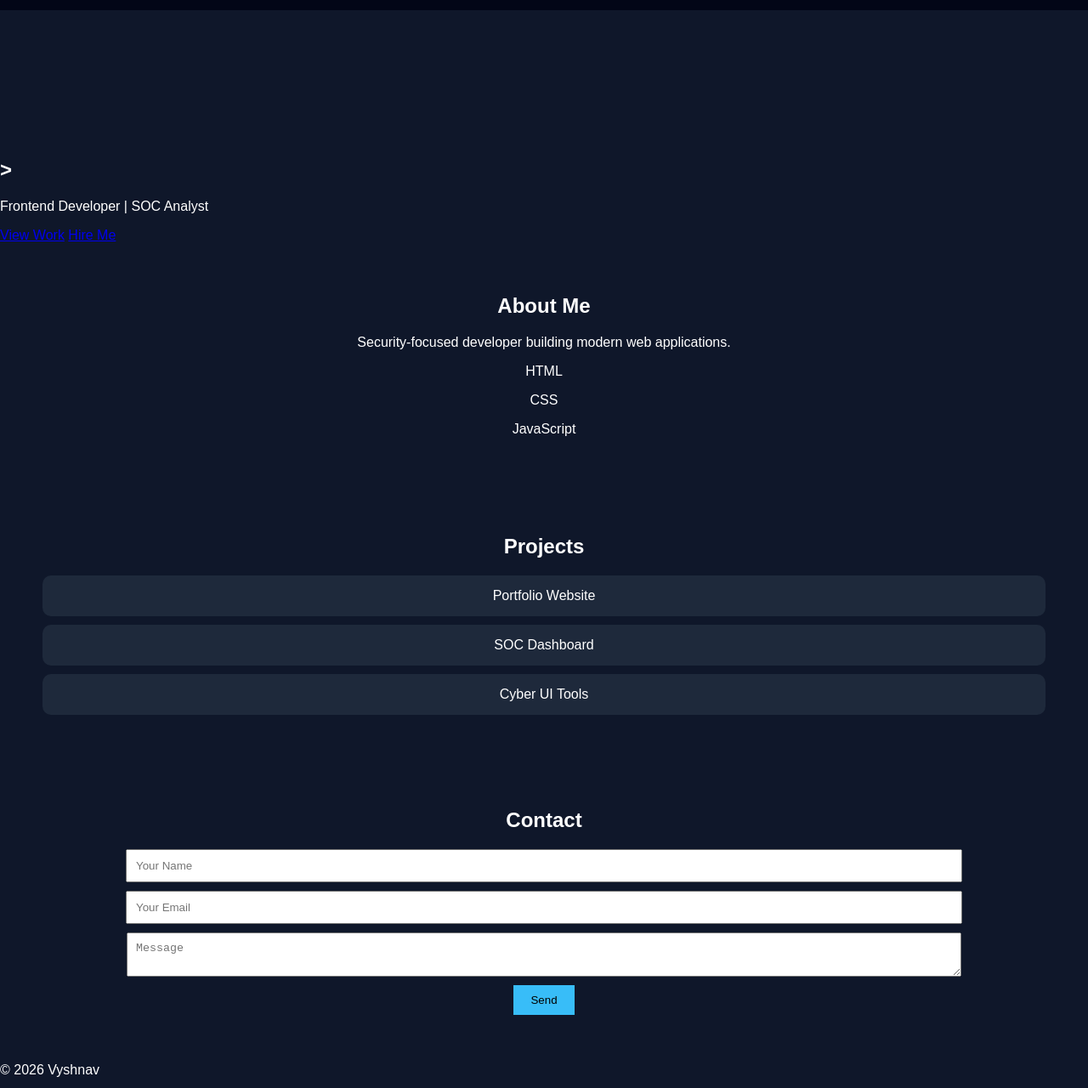
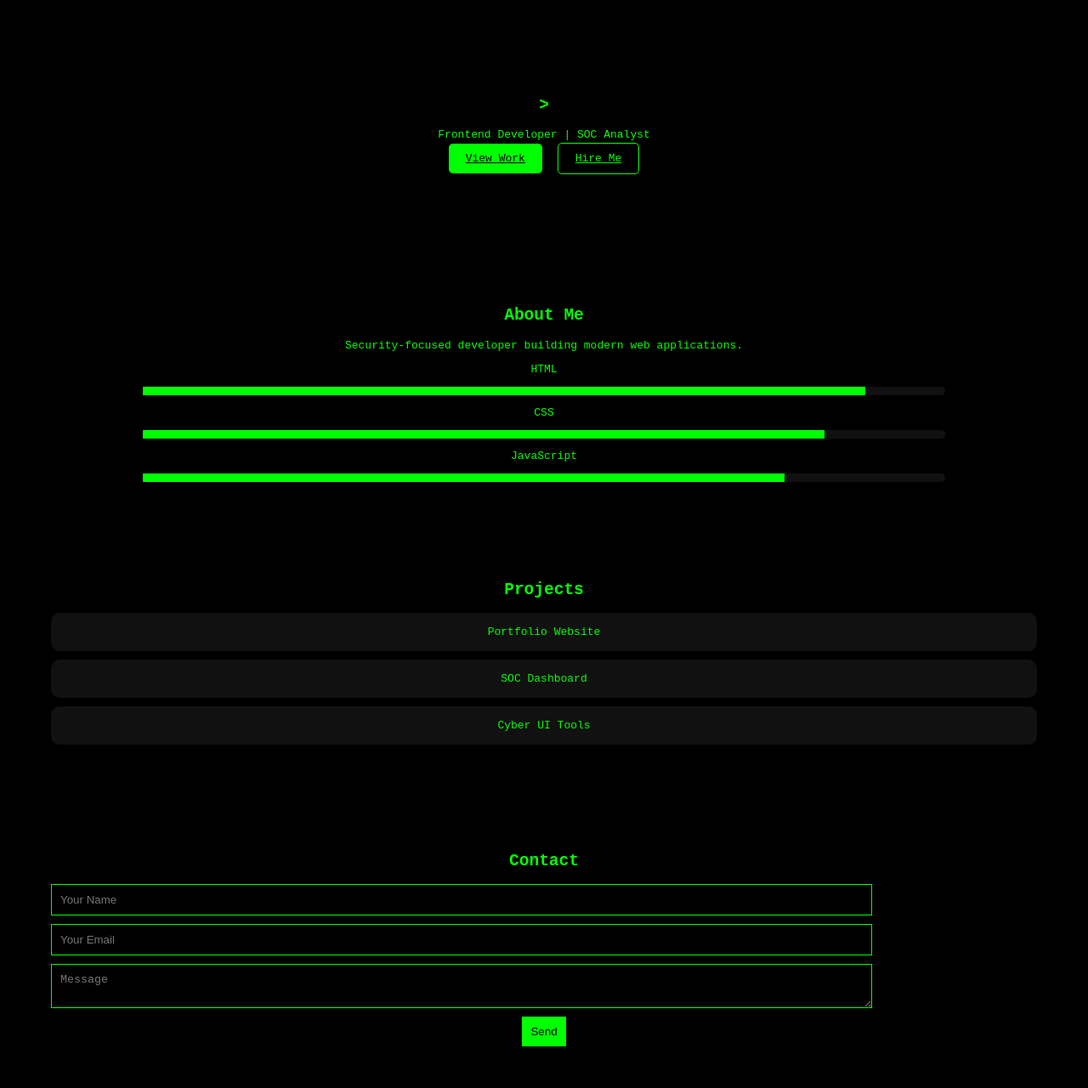
Before and after one commit to hackvyshu-debug/Vyshnav, a plain HTML site: page index.html in a window 1280 px wide. Shown: the part 98-1378 px from the top of the page at 85% size. Drawn offline with Linux system fonts and the light colour scheme.

Commit message:
Update style.css

```diff
--- a/style.css
+++ b/style.css
@@ -1,54 +1,115 @@
-body {
-  margin: 0;
-  font-family: Arial;
-  background: #0f172a;
-  color: white;
+body{
+  margin:0;
+  background:#000;
+  color:#0f0;
+  font-family:monospace;
+  overflow-x:hidden;
 }
 
-header {
-  display: flex;
-  justify-content: space-between;
-  padding: 15px 30px;
-  background: #020617;
+header{
+  display:flex;
+  justify-content:space-between;
+  padding:15px;
+  background:#000;
 }
 
-nav a {
-  margin: 0 10px;
-  color: white;
-  text-decoration: none;
+nav a{
+  color:#0f0;
+  margin:0 10px;
+  text-decoration:none;
 }
 
-.section {
-  padding: 40px;
-  text-align: center;
+.menu-toggle{
+  display:none;
+  cursor:pointer;
 }
 
-.profile-img {
-  width: 150px;
-  border-radius: 50%;
+.hero{
+  text-align:center;
+  padding:100px 20px;
+  position:relative;
 }
 
-.social-icons i {
-  margin: 10px;
-  font-size: 24px;
+#matrix{
+  position:absolute;
+  top:0;
+  left:0;
+  width:100%;
+  height:100%;
+  z-index:-1;
 }
 
-.project-card {
-  background: #1e293b;
-  margin: 10px;
-  padding: 15px;
-  border-radius: 10px;
+.btn{
+  padding:10px 20px;
+  margin:5px;
+  border-radius:5px;
 }
 
-form input, form textarea {
-  display: block;
-  width: 80%;
-  margin: 10px auto;
-  padding: 10px;
+.primary{
+  background:#0f0;
+  color:#000;
 }
 
-button {
-  padding: 10px 20px;
-  background: #38bdf8;
-  border: none;
+.outline{
+  border:1px solid #0f0;
+  color:#0f0;
 }
+
+.section{
+  text-align:center;
+  padding:50px;
+}
+
+.skills{
+  width:80%;
+  margin:auto;
+}
+
+.bar{
+  background:#111;
+  border-radius:10px;
+}
+
+.bar div{
+  height:10px;
+  background:#0f0;
+}
+
+.project-card{
+  background:#111;
+  margin:10px;
+  padding:15px;
+  border-radius:10px;
+}
+
+form input, textarea{
+  width:80%;
+  margin:10px;
+  padding:10px;
+  display:block;
+  background:#000;
+  color:#0f0;
+  border:1px solid #0f0;
+}
+
+button{
+  background:#0f0;
+  color:#000;
+  border:none;
+  padding:10px;
+}
+
+@media(max-width:768px){
+  nav{
+    display:none;
+    flex-direction:column;
+  }
+
+  nav.active{
+    display:flex;
+  }
+
+  .menu-toggle{
+    display:block;
+  }
+}
```
